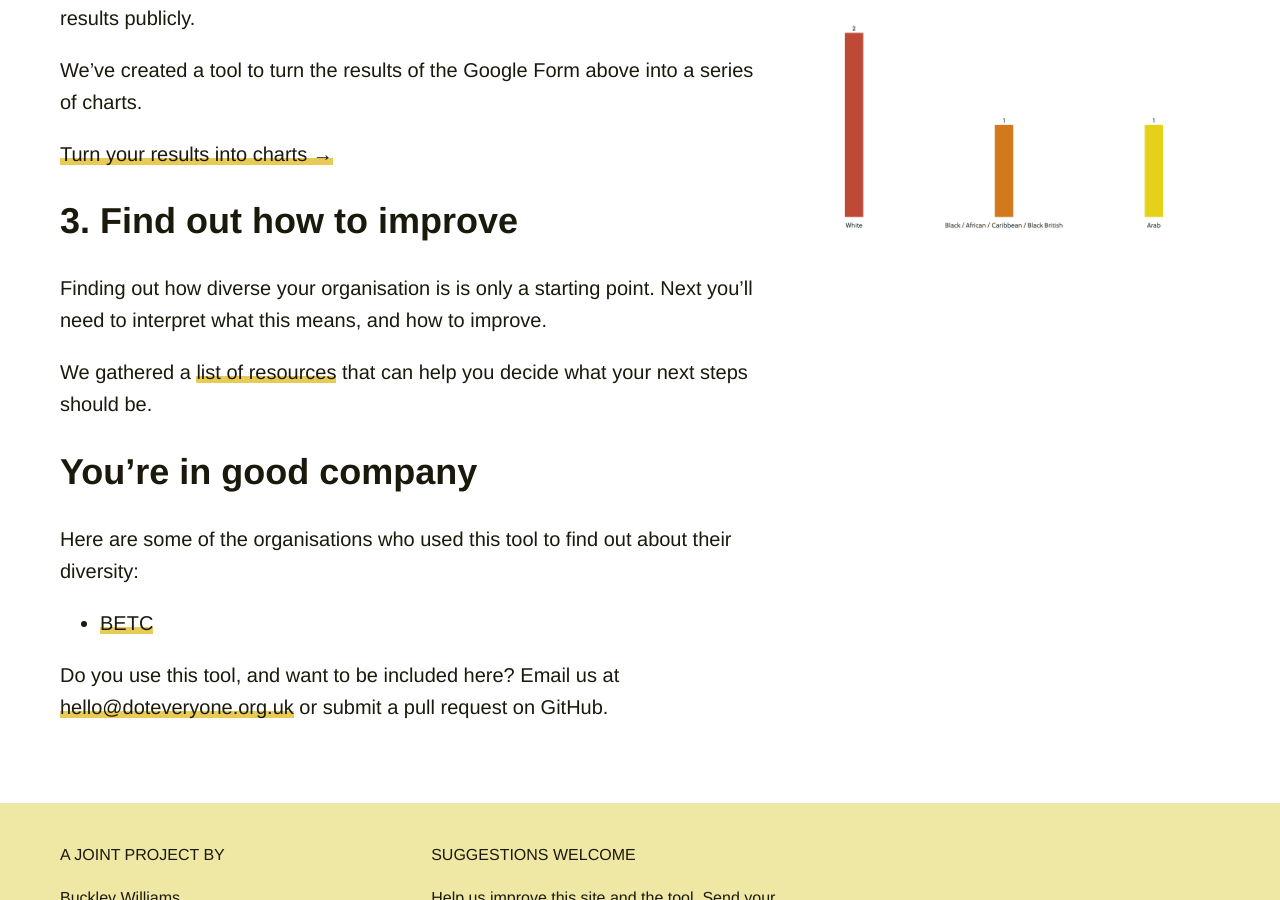
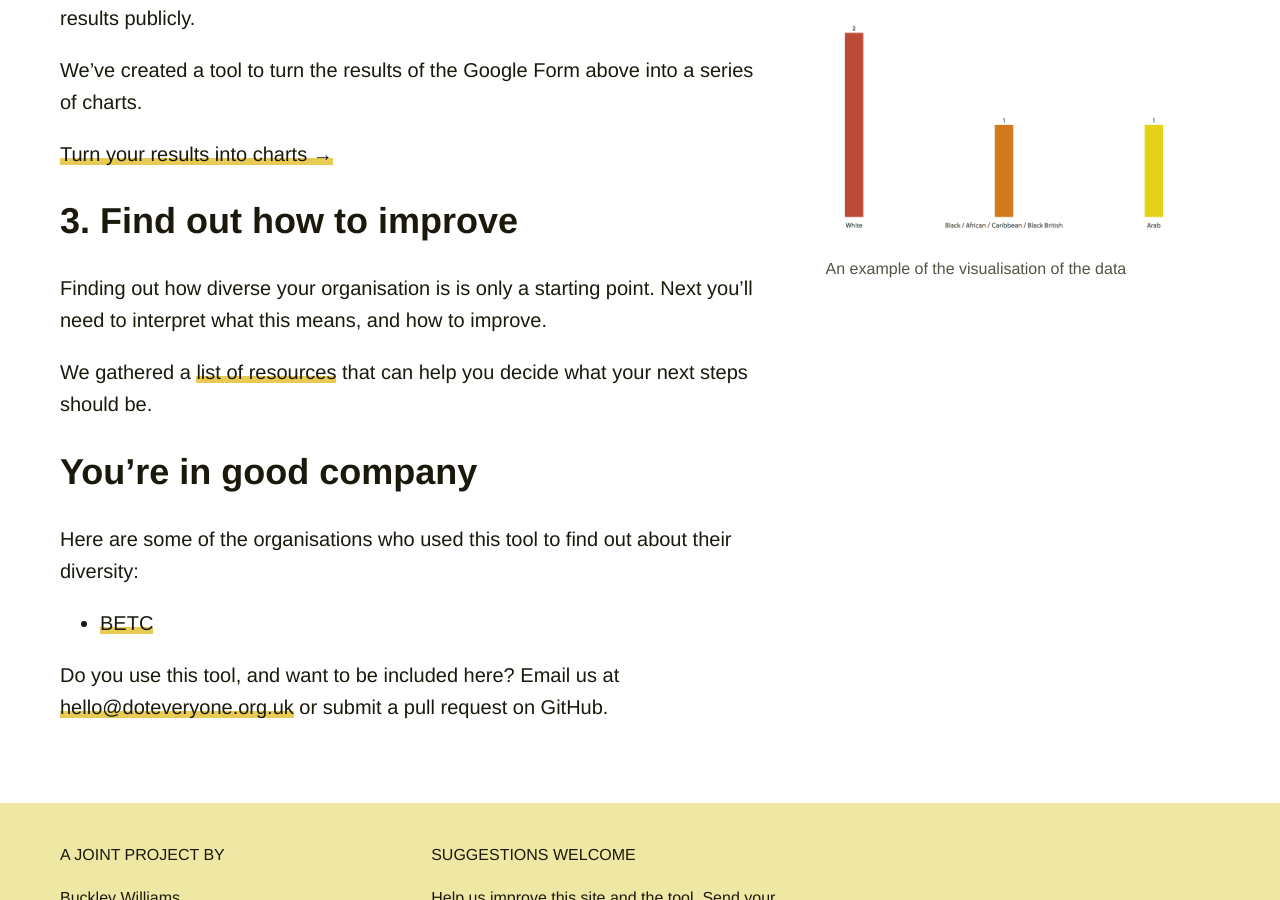
Before and after one commit to Doteveryone/diversity-tool-microsite, a Jekyll site: the page built from index.md, in a window 1280 px wide and 900 px high, scrolled down 1238 px. Built offline with Jekyll 4.4.1, drawn with Linux system fonts in a browser that asks for light colours.

Commit message:
Tweak the home page asides

```diff
--- a/index.md
+++ b/index.md
@@ -14,8 +14,6 @@ This prototype is our answer to those questions. We’re testing it between Octo
 
 ## 1. Survey your organisation
 
-<aside><img src="/images/survey-screenshot.png" alt="A screenshot of one of the survey questions"></aside>
-
 We've created a survey that can be used to find out more about your organisation's diversity.
 
 It's available as a Google Form that can be reused for your organisation.
@@ -24,7 +22,12 @@ It's available as a Google Form that can be reused for your organisation.
 
 ## 2. Share your results
 
-<aside><img src="/images/graph-screenshot.png" alt="One of the questions visualised"></aside>
+<aside>
+  <figure>
+    <img src="/images/graph-screenshot.png" alt="One of the questions visualised">
+    <figcaption><p>An example of the visualisation of the data</p></figcaption>
+  </figure>
+</aside>
 
 Once you've surveyed your members anonymously, share the aggregate results publicly.
 
```
